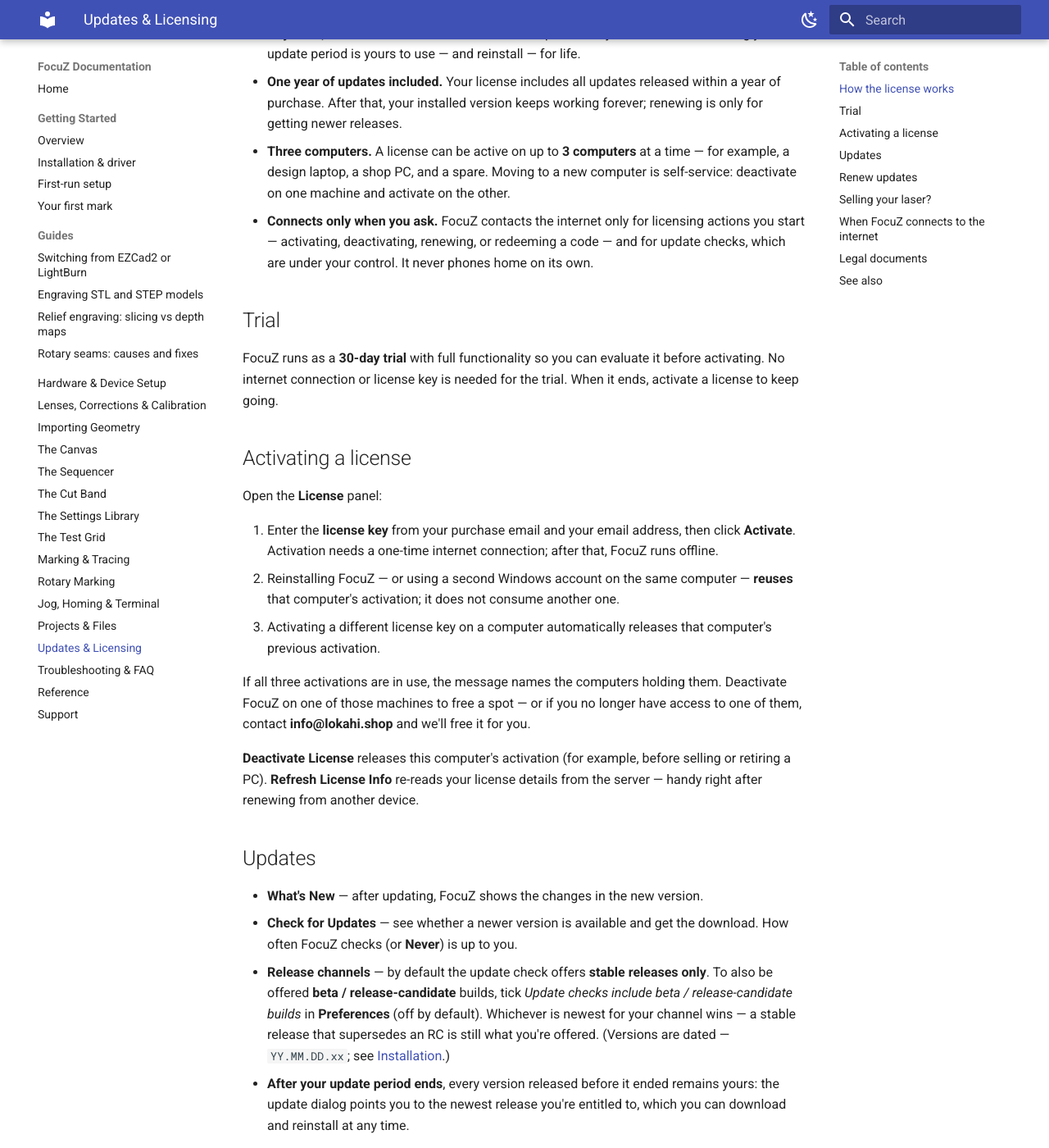
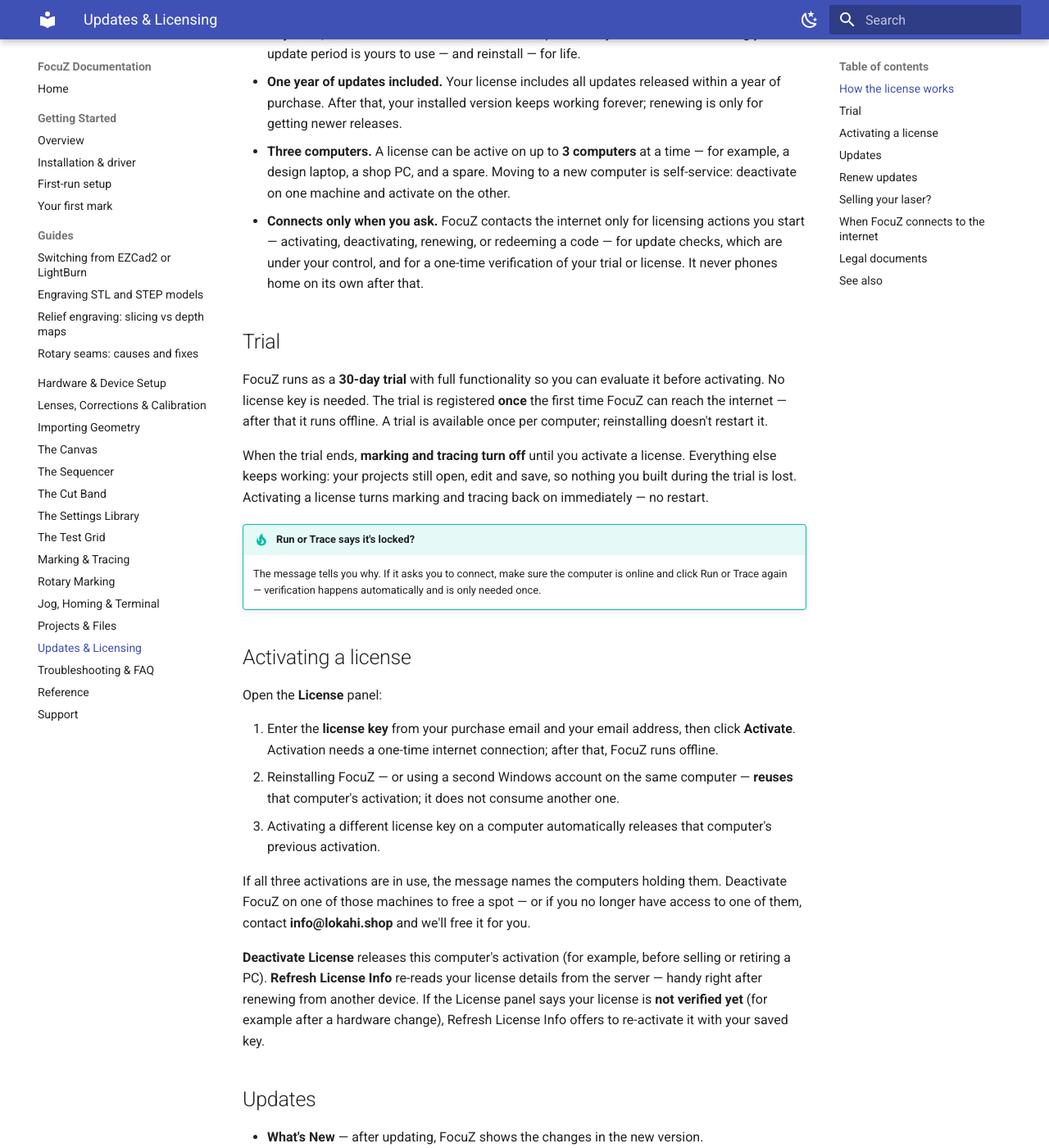
Before and after one commit to Lokahi-Shop/focuz-docs, an MkDocs documentation site: the page built from docs/updates-licensing.md, in a window 1280 px wide and 1400 px high, scrolled down 294 px. Shown: the whole window at 82% size. Built offline with MkDocs 1.6.1 and Material for MkDocs 9.7.7, drawn with Linux system fonts in a browser that asks for light colours; some of the changed text lies outside the part shown.

Commit message:
Updates & Licensing: one-time trial registration, Run/Trace lock after trial, verification
The trial is now registered once online and applies once per computer; when it ends,
marking and tracing turn off while projects still open, edit and save. Documents the
one-time license verification and adds it to the "When FocuZ connects" list (matches
EULA 3.4 sections 3, 7 and 8).

Co-Authored-By: Claude Opus 5.5 <noreply@anthropic.com>

```diff
--- a/docs/updates-licensing.md
+++ b/docs/updates-licensing.md
@@ -14,14 +14,24 @@ software updates. Everything lives under the **License** menu.
   example, a design laptop, a shop PC, and a spare. Moving to a new computer is self-service:
   deactivate on one machine and activate on the other.
 - **Connects only when you ask.** FocuZ contacts the internet only for licensing actions you
-  start — activating, deactivating, renewing, or redeeming a code — and for update checks,
-  which are under your control. It never phones home on its own.
+  start — activating, deactivating, renewing, or redeeming a code — for update checks, which
+  are under your control, and for a one-time verification of your trial or license. It never
+  phones home on its own after that.
 
 ## Trial
 
 FocuZ runs as a **30-day trial** with full functionality so you can evaluate it before
-activating. No internet connection or license key is needed for the trial. When it ends,
-activate a license to keep going.
+activating. No license key is needed. The trial is registered **once** the first time FocuZ
+can reach the internet — after that it runs offline. A trial is available once per computer;
+reinstalling doesn't restart it.
+
+When the trial ends, **marking and tracing turn off** until you activate a license. Everything
+else keeps working: your projects still open, edit and save, so nothing you built during the
+trial is lost. Activating a license turns marking and tracing back on immediately — no restart.
+
+!!! tip "Run or Trace says it's locked?"
+    The message tells you why. If it asks you to connect, make sure the computer is online and
+    click Run or Trace again — verification happens automatically and is only needed once.
 
 ## Activating a license
 
@@ -41,7 +51,9 @@ them, contact **info@lokahi.shop** and we'll free it for you.
 
 **Deactivate License** releases this computer's activation (for example, before selling or
 retiring a PC). **Refresh License Info** re-reads your license details from the server — handy
-right after renewing from another device.
+right after renewing from another device. If the License panel says your license is **not
+verified yet** (for example after a hardware change), Refresh License Info offers to re-activate
+it with your saved key.
 
 ## Updates
 
@@ -85,6 +97,11 @@ usage data or telemetry:
 - **License actions you start** — activating, deactivating, renewing, or redeeming a code talks
   to the license server at that moment, with the same identifiers. Starting a renewal also sends
   your license email so checkout is pre-filled.
+- **One-time verification** — registering your trial sends only the non-reversible hardware
+  identifier (and the date your trial began on this computer, if known). Verifying a license on
+  a computer where it isn't verified yet sends the same identifiers as activation. Until it
+  succeeds, FocuZ retries at start-up and when you click Run or Trace; once verified, it never
+  repeats.
 - **Accepting the license terms** *(once per terms version)* — records that you accepted: the
   date, the terms version and wording, a machine identifier, and your news-and-updates choice.
   No name or email is asked for; on trial machines the record isn't tied to you at all (a
```
